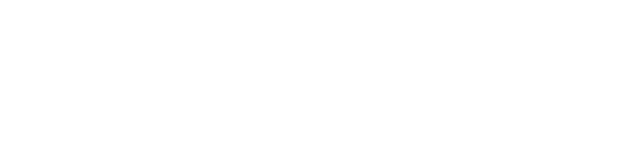
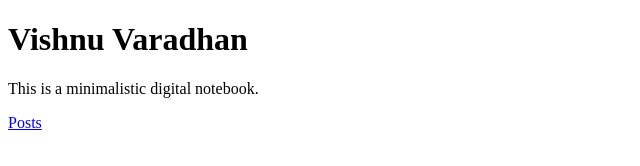
Before and after one commit to vishnuvvaradhan/vishnuvvaradhan.github.io, a plain HTML site: page index.html in a window 1280 px wide. Shown: the whole page, without its empty margins (0-640 px from the left). Drawn offline with Linux system fonts and the light colour scheme.

Commit message:
Added Title p2

```diff
--- a/index.html
+++ b/index.html
@@ -1,13 +1,20 @@
-<!-- This will be a minimalistic blog. -->
+<!DOCTYPE html>
+<html>
+  <head>
+    <title>Vishnu Varadhan: Digital Notebook</title>
+  </head>
 
+  <body>
+    <main>
+      <h1>Vishnu Varadhan</h1>
 
-<html>
-    <head>
+      <p>
+        This is a minimalistic digital notebook.
+      </p>
 
-        <title>
-            Vishnu Varadhan: Digital Notebook
-        </title>
-
-    </head>
-
+      <p>
+        <a href="/posts/">Posts</a>
+      </p>
+    </main>
+  </body>
 </html>
```
